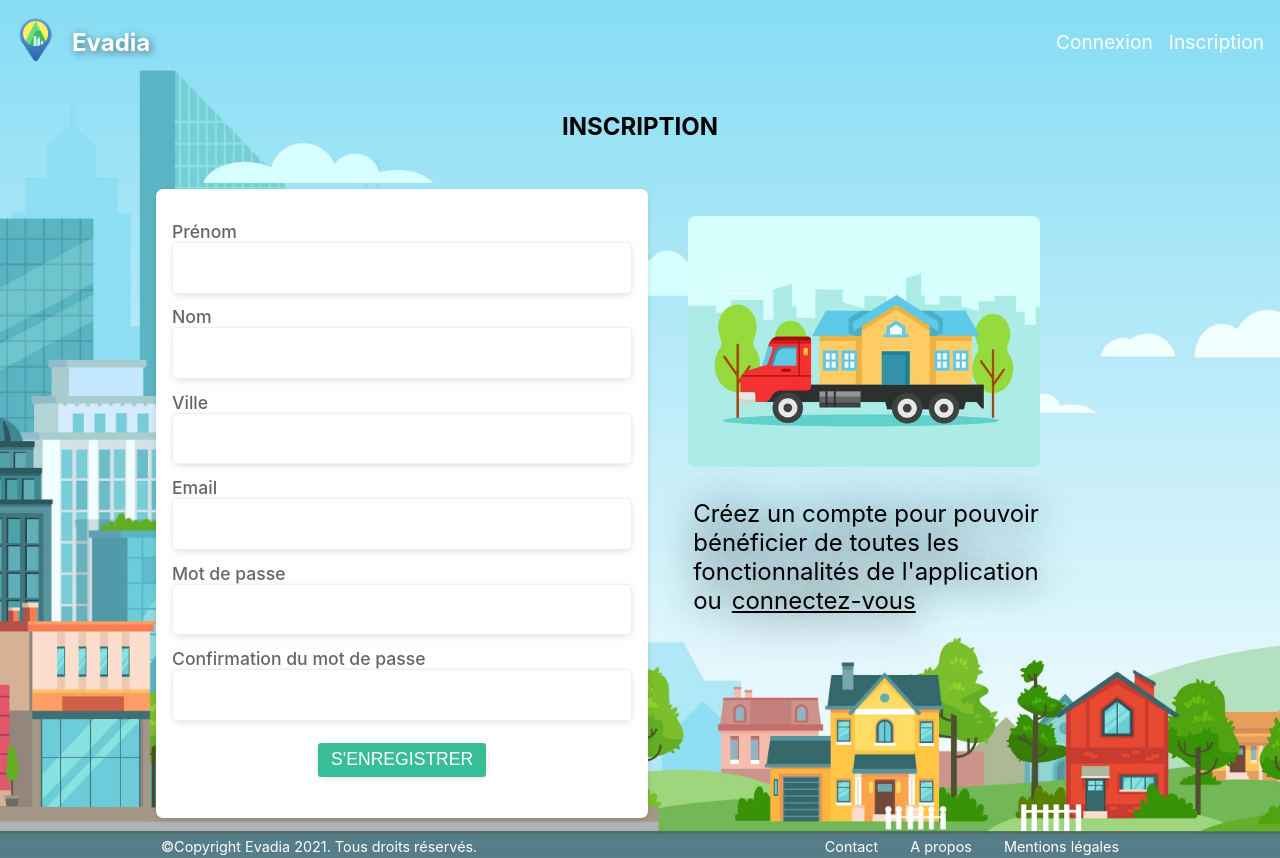
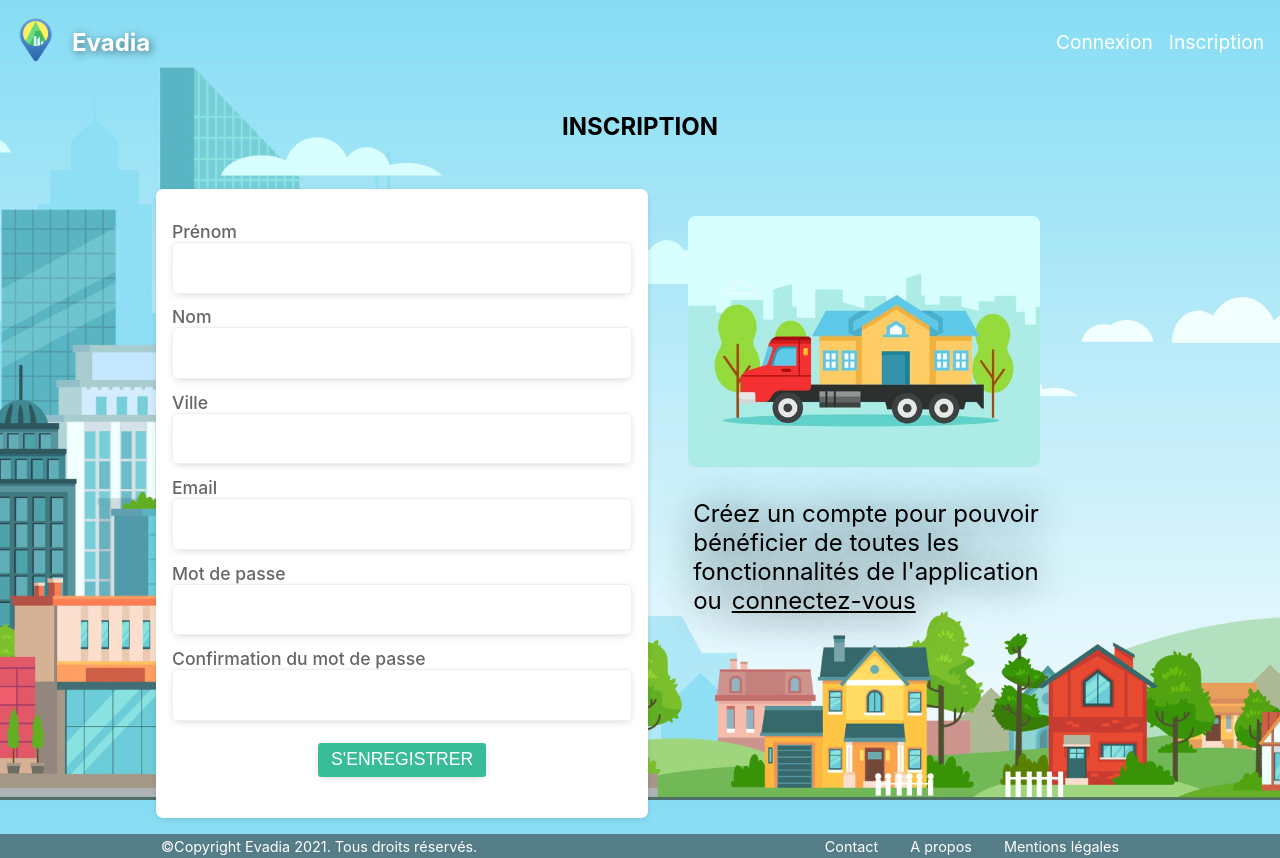
Before and after one commit to Lballanger/Evadia, a React (Vite) app in the folder front/: page /inscription in a window 1280 px wide. Built offline with nearby package versions, Linux system fonts and the light colour scheme; no server answers.

Commit message:
fixed button autosuggest

```diff
--- a/front/src/components/Connexion/styles.scss
+++ b/front/src/components/Connexion/styles.scss
@@ -1,7 +1,5 @@
 .connexion {
   padding: 1rem 2rem;
-  background-color: #efefef;
-  background-image: url("../../assets/images/bckgrnd_uhd.jpg");
   background-repeat: no-repeat;
   background-size: cover;
   background-position: center center;
--- a/front/src/components/Homepage/styles.scss
+++ b/front/src/components/Homepage/styles.scss
@@ -207,8 +207,8 @@
 
   &__close {
     position: absolute;
-    top: 1rem;
-    right: 1rem;
+    top: 1.15rem;
+    right: 1.1rem;
     background: #987731;
     border: none;
     cursor: pointer;
--- a/front/src/components/Inscription/styles.scss
+++ b/front/src/components/Inscription/styles.scss
@@ -1,10 +1,8 @@
 .inscription {
-  background-image: url("../../assets/images/bckgrnd_uhd.jpg");
   background-repeat: no-repeat;
   background-size: cover;
   background-position: center center;
   padding: 1rem 2rem;
-  background-color: #efefef;
 
   &__title {
     font-size: 1.5rem;
```
